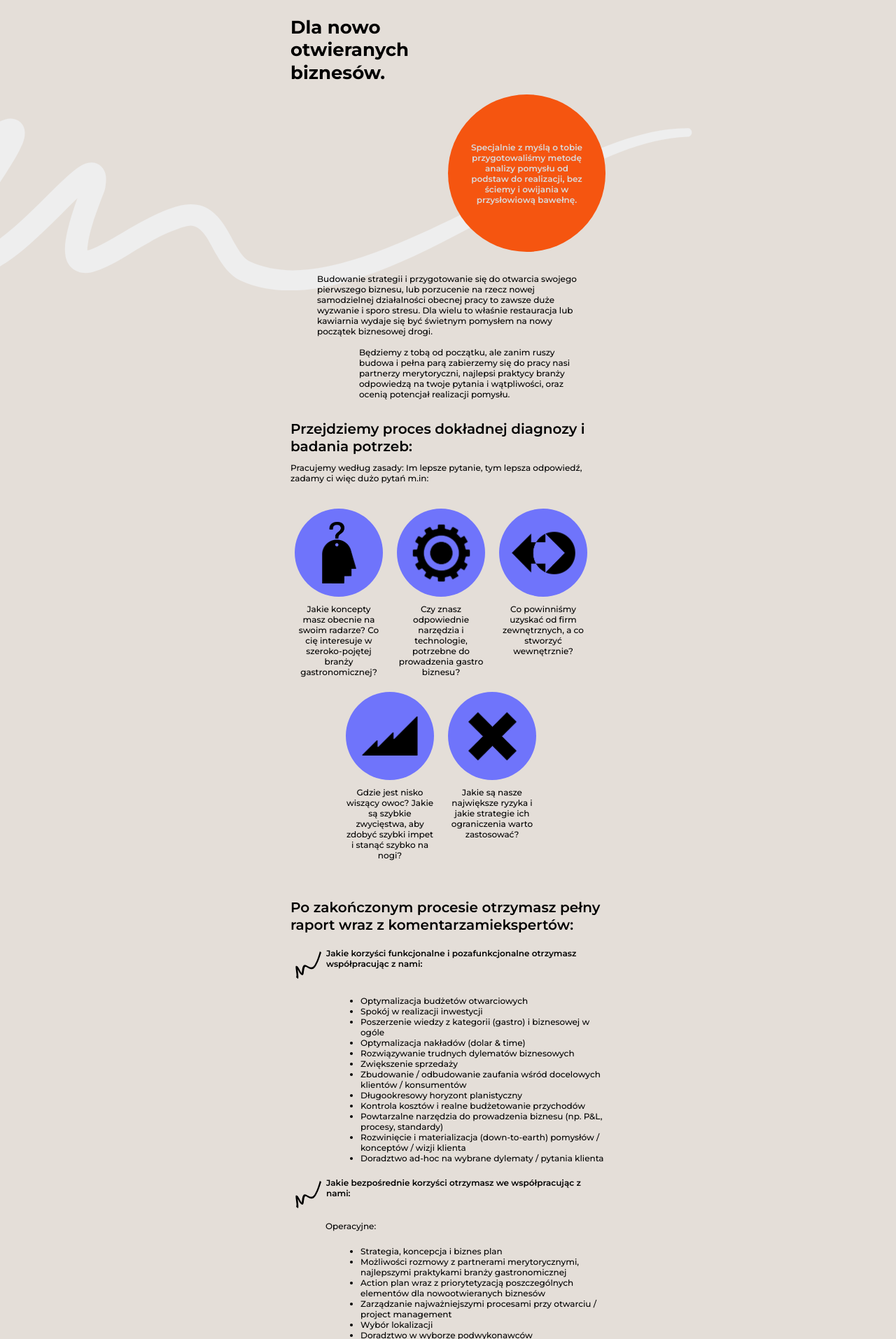
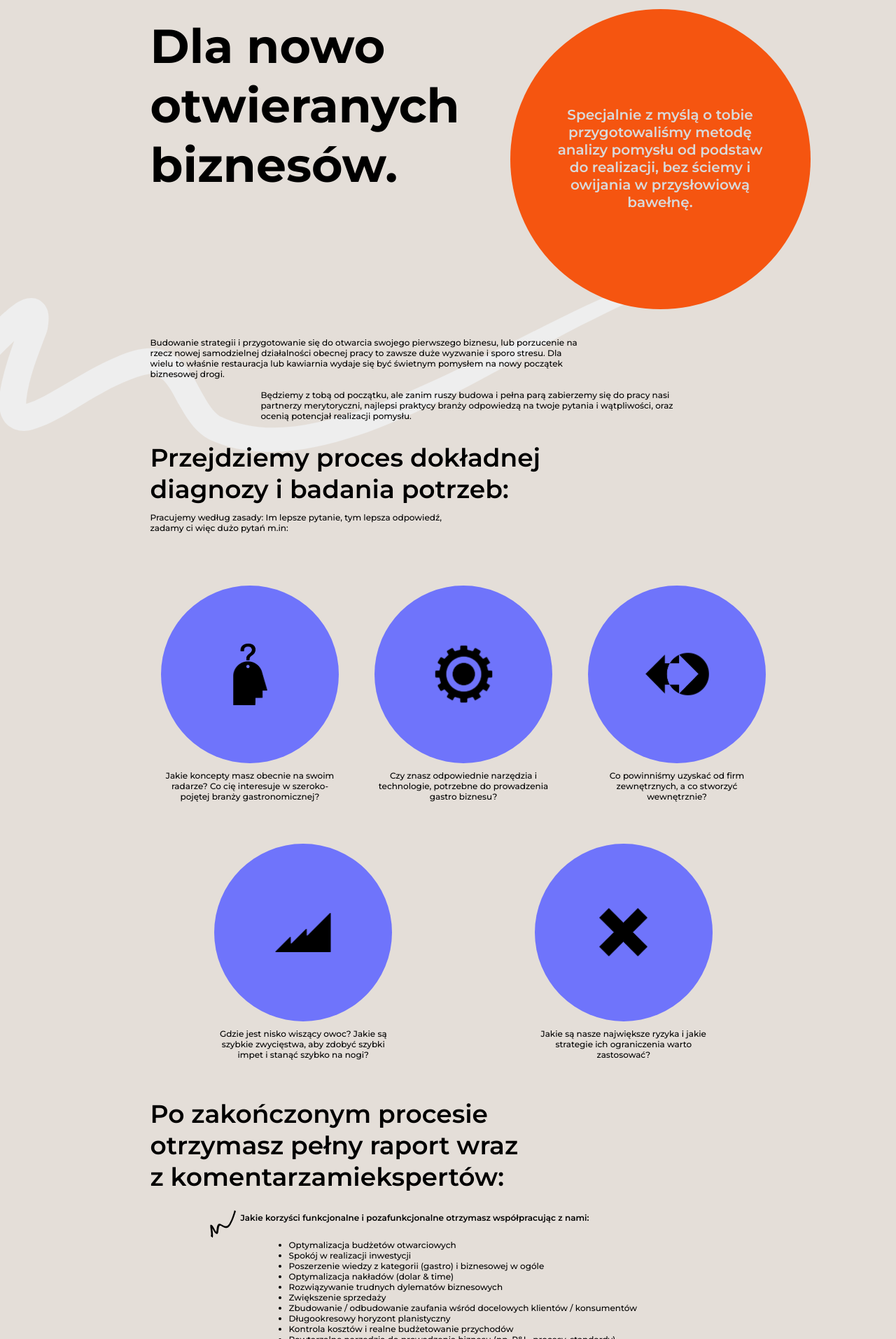
Before and after one commit to PIvSky/mgd_app, a React (Vite) app: page /offer/new-business in a window 1280 px wide. Shown: the part 106-2020 px from the top of the page at 70% size. Built offline with nearby package versions, Linux system fonts and the light colour scheme.

Commit message:
new-biz-desktop completed

```diff
--- a/src/components/Offer/NewBiz/NewBiz.scss
+++ b/src/components/Offer/NewBiz/NewBiz.scss
@@ -12,23 +12,63 @@
         padding-inline: 38px;
         max-width: 450px;
 
+        @include for-desktop {
+            margin: 0;
+            padding-left: 102px;
+            max-width: 755px;
+            position: relative;
+        }
+
+        @include for-large-desktop {
+            margin: 0 auto;
+            max-width: 915px
+        }
+
         .title {
             @include lg-title__mobile;
             padding-top: 25px;
             width: 185px;
+
+            @include for-desktop {
+                @include lg-title;
+                font-size: 45px;
+                width: 345px;
+            }
+
+            @include for-large-desktop {
+                font-size: 68px;
+                width: 545px;
+            }
         }
 
         .rectangle-container {
             display: flex;
             justify-content: flex-end;
+
+            @include for-desktop {
+                position: absolute;
+                top: 0px;
+                right: 10px;
+            }
+
             .rectangle {
                 margin-top: 15px;
                 width: 225px;
                 height: 225px;
-                border-radius: 225px;
+                border-radius: 50%;
                 background-color: map-get($colors, orange );
                 display: flex;
                 align-items: center;
+
+                @include for-desktop {
+                    width: 350px;
+                    height: 350px;
+                }
+
+                @include for-large-desktop {
+                    width: 429px;
+                    height: 429px;
+                }
 
                 &-content {
                     text-align: center;
@@ -36,6 +76,13 @@
                     color: map-get($colors, gray );
                     @include md-content;
                     font-weight: 600;
+
+                    @include for-desktop {
+                        @include lg-content;
+                        font-weight: 600;
+                        max-width: 315px;
+                        margin: 0 auto;
+                    }
                 }
             }
         }
@@ -45,10 +92,21 @@
             padding-inline: 38px;
             max-width: 450px;
 
+            @include for-desktop {
+                margin: 0;
+                padding-top: 173px;
+                padding-left: 0px;
+                max-width: 915px;
+            }
+
             &-one {
                 @include md-content;
                 font-weight: 500;
                 padding-top: 31px;
+
+                @include for-desktop {
+                    max-width: 620px;
+                }
             }
 
             &-two {
@@ -56,6 +114,11 @@
                 font-weight: 500;
                 padding-top: 15px;
                 padding-left: 60px;
+
+                @include for-desktop {
+                    padding-left: 158px;
+                    max-width: 620px;
+                }
             }
         }
     }
@@ -65,16 +128,37 @@
         padding-inline: 38px;
         max-width: 450px;
 
+        @include for-desktop {
+            margin: 0;
+            padding-left: 102px;
+            max-width: 755px;
+        }
+
+        @include for-large-desktop {
+            margin: 0 auto;
+            max-width: 915px
+        }
+
         &-title {
             padding-top: 30px;
             @include md-title__mobile;
             font-weight: 600;
+
+            @include for-desktop {
+                @include md-title;
+                font-weight: 600;
+                max-width: 584px;
+            }
         }
 
         &-subtitle {
             @include md-content;
             font-weight: 500;
             padding-top: 10px;
+
+            @include for-desktop {
+                max-width: 450px;
+            }
         }
 
         .inforgraphic-container {
@@ -84,10 +168,20 @@
             flex-wrap: wrap;
             justify-content: center;
 
+            @include for-desktop {
+                justify-content: space-around;
+            }
+
             .graf-card {
                 padding-top: 21px;
                 padding-right: 20px;
                 width: 126px;
+
+                @include for-desktop {
+                    padding-top: 60px;
+                    width: 254px;
+                    // padding-inline: 34px;
+                }
 
                 .graf-rect {
                     width: 126px;
@@ -97,6 +191,11 @@
                     display: flex;
                     justify-content: center;
                     align-items: center;
+
+                    @include for-desktop {
+                        width: 254px;
+                        height: 254px;
+                    }
 
                     img {
                         scale: 0.5;
@@ -118,10 +217,27 @@
         padding: 0px 38px 70px;
         max-width: 450px;
 
+        @include for-desktop {
+            margin: 0;
+            padding-left: 102px;
+            max-width: 755px;
+        }
+
+        @include for-large-desktop {
+            margin: 0 auto;
+            max-width: 915px
+        }
+
         &-title {
             padding-top: 55px;
             @include md-title__mobile;
             font-weight: 600;
+
+            @include for-desktop {
+                @include md-title;
+                font-weight: 600;
+                max-width: 554px;
+            }
         }
 
         .subtitle-one, .subtitle-two {
@@ -129,8 +245,13 @@
             flex-direction: row;
             padding-top: 20px;
 
+            @include for-desktop {
+                padding-left: 78px;
+            }
+
             p {
                 @include md-content;
+                padding-top: 8px;
                 font-weight: 600;
             }
         }
@@ -140,11 +261,22 @@
             font-weight: 500;
             padding-left: 50px;
             padding-top: 15px;
+
+            @include for-desktop {
+                padding-left: 160px;
+                padding-bottom: 20px;
+            }
         }
 
         .list-one, .list-two, .list-three {
             padding-top: 21px;
             padding-left: 100px;
+
+            @include for-desktop {
+                padding-top: 0px;
+                padding-left: 198px;
+            }
+
             ul {
                 list-style: circle;
                 list-style-type: disc;
@@ -162,5 +294,12 @@
         height: 645.677px;
         top: -228px;
         left: -245px;
+
+        @include for-desktop {
+            width: 1483.594px;
+            height: 776.546px;
+            top: -128px;
+            left: -407px;
+        }
     }
 }
```
